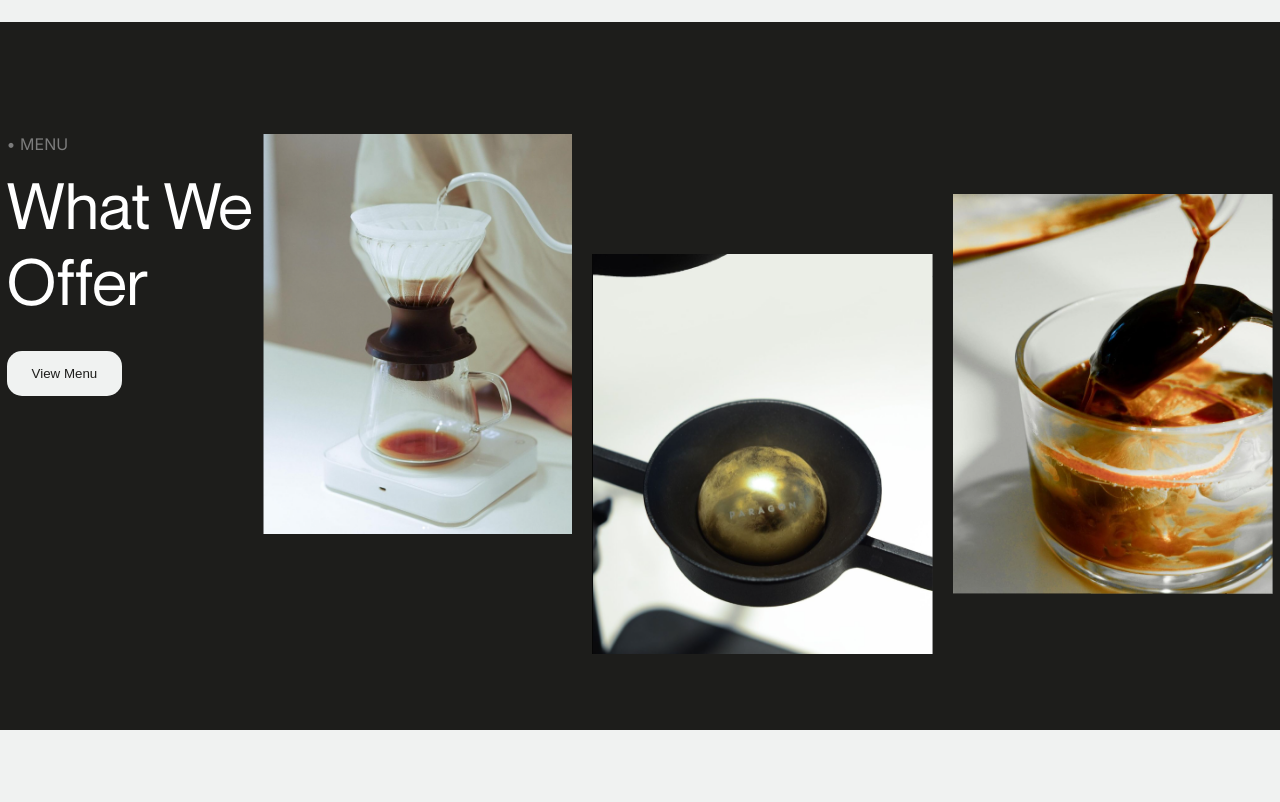
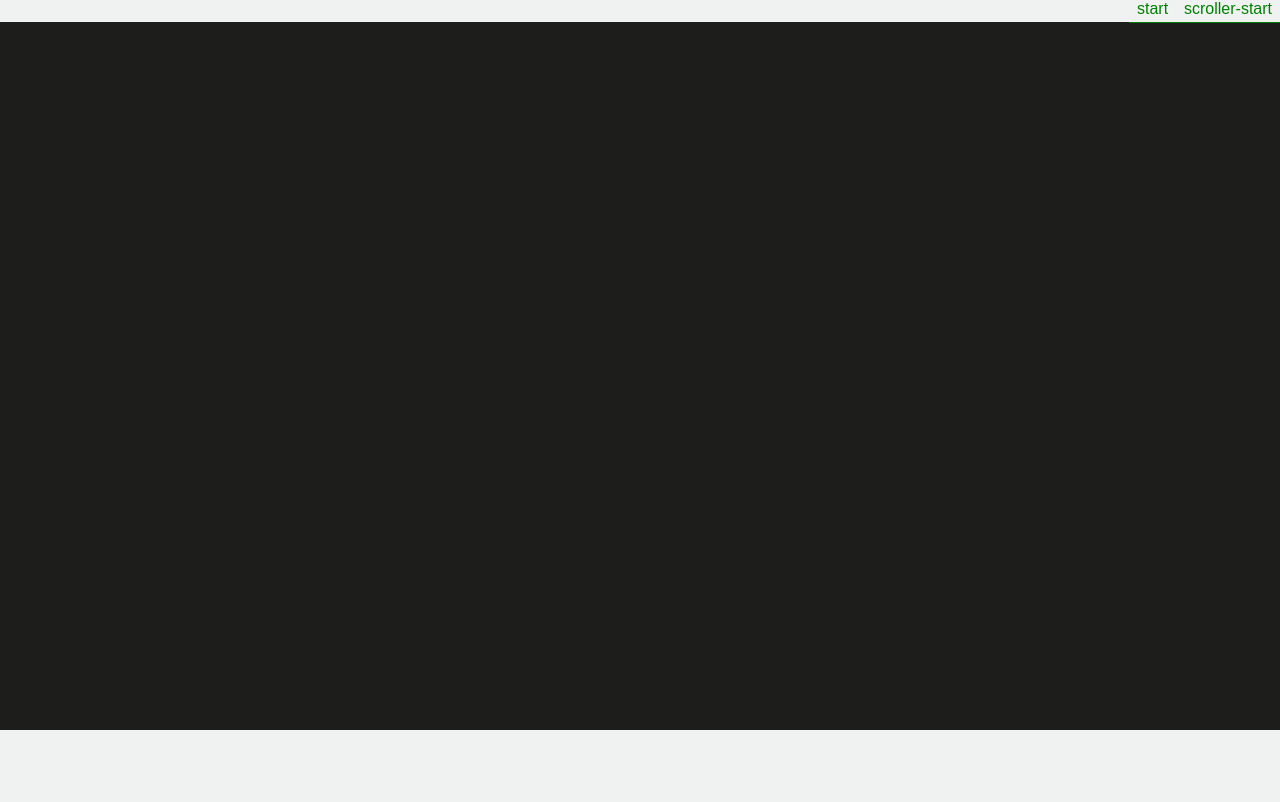
Before and after one commit to Bancantcode/satori-nextjs, a Next.js app: page / in a window 1280 px wide. Shown: the part 778-1580 px from the top of the page. Built offline with nearby package versions, Linux system fonts and the light colour scheme.

Commit message:
animated about component

```diff
--- a/src/components/About/index.jsx
+++ b/src/components/About/index.jsx
@@ -4,24 +4,58 @@ import styles from './style.module.scss'
 import About1 from '../../../public/images/about1.png';
 import About2 from '../../../public/images/about2.png';
 import About3 from '../../../public/images/about3.png';
+import { useLayoutEffect, useRef } from 'react';
+import gsap from 'gsap';
+import ScrollTrigger from 'gsap/ScrollTrigger';
+
+gsap.registerPlugin(ScrollTrigger);
 
 export default function About() {
     const about__images = [About1, About2, About3];
+    const container = useRef(null);
+    const categoryRef = useRef(null);
+    const titleRef = useRef(null);
+    const buttonRef = useRef(null);
+    const imageRef = useRef([]);
+
+    useLayoutEffect(() => {
+        gsap.set([categoryRef.current, titleRef.current, buttonRef.current], { y: 200, opacity: 0, clipPath: "polygon(0% 50%, 100% 50%, 100% 50%, 0% 50%)" });
+        gsap.set(imageRef.current, { y: 200, clipPath: "polygon(0% 50%, 100% 50%, 100% 50%, 0% 50%)" });
+
+        const context = gsap.context(() => {
+            const tl = gsap.timeline({
+                scrollTrigger: {
+                    trigger: container.current,
+                    start: "top bottom",
+                    end: "-=300",
+                    scrub: true,
+                    markers: true,
+                }
+            });
+
+            tl.to(categoryRef.current, { y: 0, opacity: 1, clipPath: "polygon(0% 0%, 100% 0%, 100% 100%, 0% 100%)", duration: 0.5 })
+              .to(titleRef.current, { y: 0, opacity: 1, clipPath: "polygon(0% 0%, 100% 0%, 100% 100%, 0% 100%)", duration: 0.5 },'-=0.3')
+              .to(buttonRef.current, { y: 0, opacity: 1, clipPath: "polygon(0% 0%, 100% 0%, 100% 100%, 0% 100%)", duration: 0.5 },'-=0.3')
+              .to(imageRef.current, { y: 0, clipPath: "polygon(0% 0%, 100% 0%, 100% 100%, 0% 100%)", duration: 0.5, stagger: 0.2 },'-=0.8');
+        });
+
+        return () => context.revert();
+    }, []);
 
     return (
-        <div className={styles.container}>
+        <div ref={container} className={styles.container}>
             <div className={styles.texts}>
-                <p className={styles.category}>• Menu</p>
-                <h1 className={styles.title}>What We Offer</h1>
-                <a href=""><button className={styles.menu__button}>View Menu</button></a>
+                <p ref={categoryRef} className={styles.category}>• Menu</p>
+                <h1 ref={titleRef} className={styles.title}>What We Offer</h1>
+                <a href=""><button ref={buttonRef} className={styles.menu__button}>View Menu</button></a>
             </div>
             <div className={styles.images}>
                 {
-                    about__images.map((image, i) => {
-                        return <div key={`l_${i}`} className={styles.image__container}>
-                            <Image className={styles.img} src={image} placeholder='blur' alt="image" />
+                    about__images.map((image, i) => (
+                        <div key={`l_${i}`} className={styles.image__container}>
+                            <Image ref={element => imageRef.current[i] = element} className={styles.img} src={image} placeholder='blur' alt="image" />
                         </div>
-                    })
+                    ))
                 }
             </div>
         </div>
```
